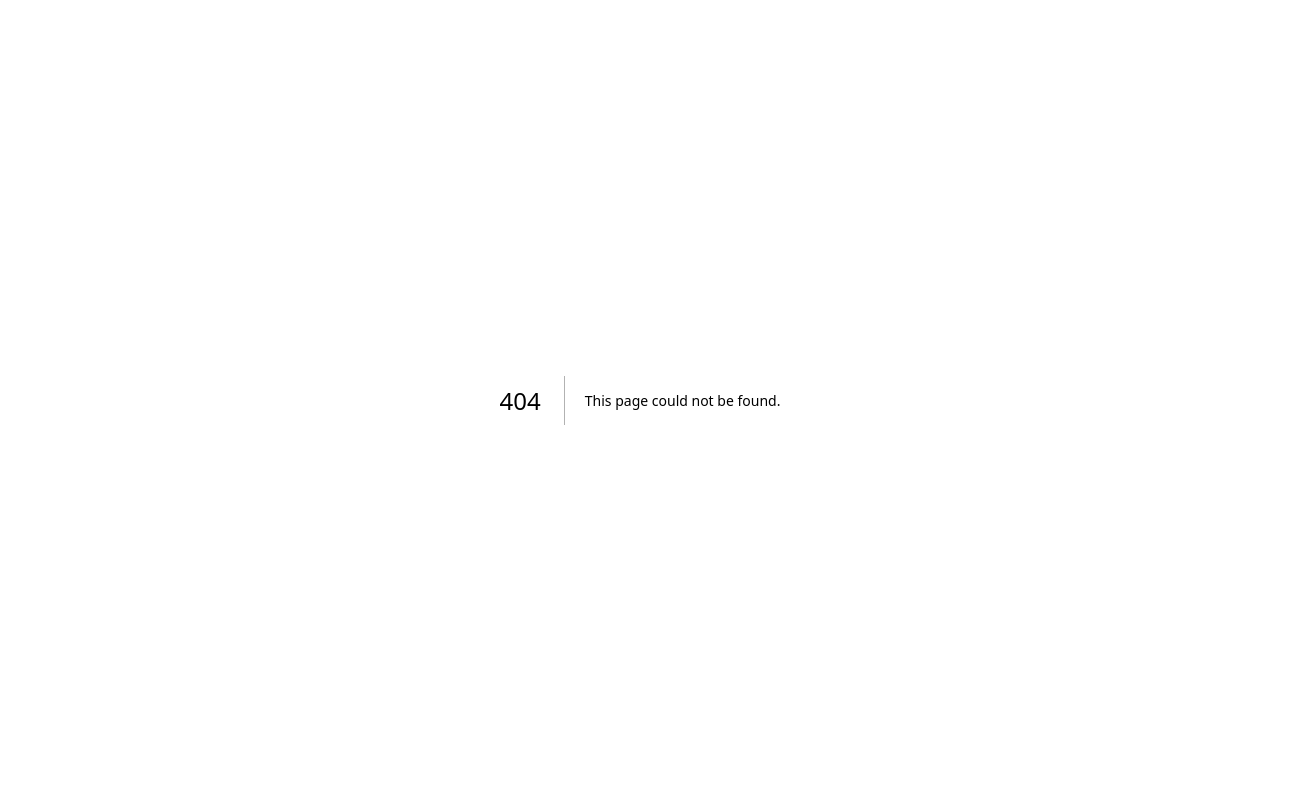
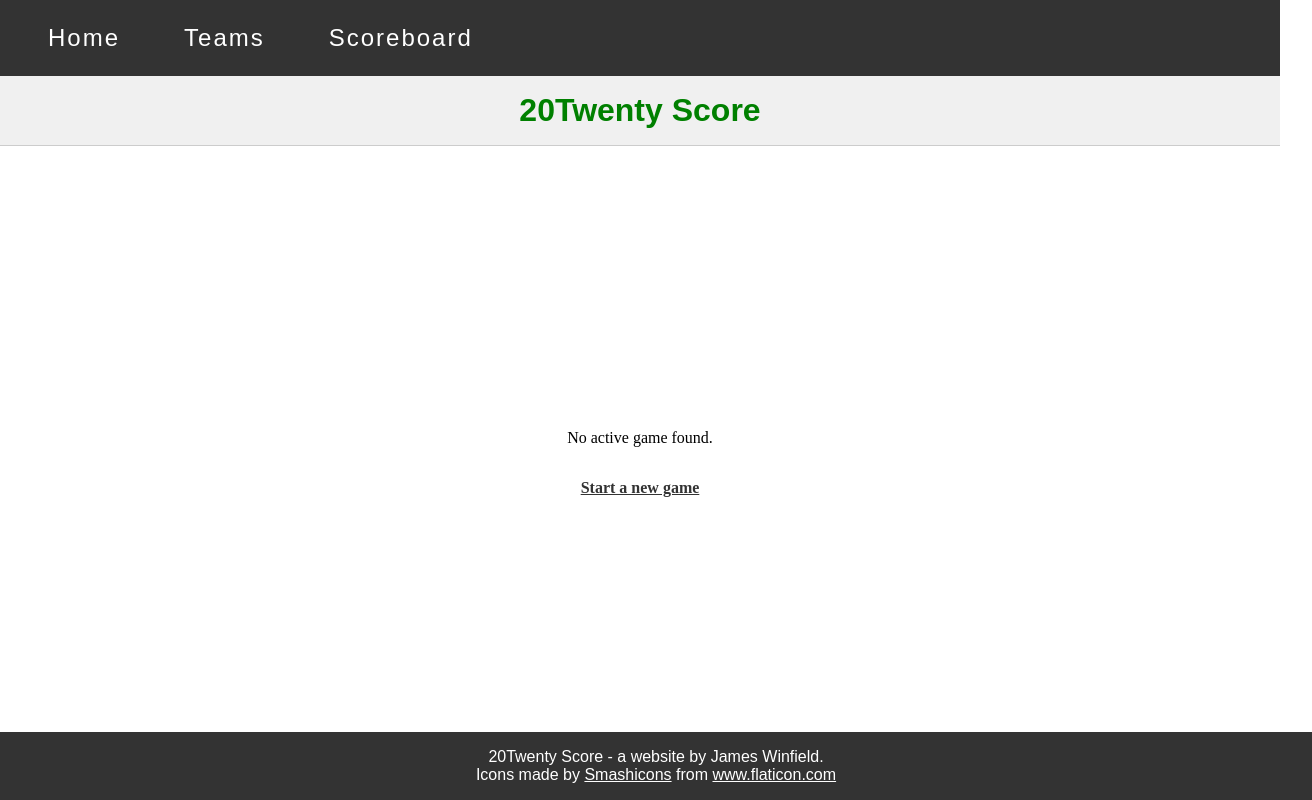
Before and after one commit to jamesthemullet/20TwentyScore, a Next.js app: page /scoreboard in a window 1280 px wide. Before the commit this address had no page. Shown: the whole page, 1312 px wide, since content can reach past the window. Built offline with nearby package versions, Linux system fonts and the light colour scheme.

Commit message:
scoreboard

```diff
--- a/pages/_app.tsx
+++ b/pages/_app.tsx
@@ -1,10 +1,24 @@
 import type { AppProps } from 'next/app';
+import { useEffect } from 'react';
 import { Global, css } from '@emotion/react';
 import { GameProvider } from '../context/GameContext';
+import { useGameScore } from '../context/GameScoreContext';
+
+function GameStatePersister() {
+  const { gameScore } = useGameScore();
+  useEffect(() => {
+    const gameStarted = gameScore.some((team) => team.players.some((p) => p.currentBowler));
+    if (gameStarted) {
+      localStorage.setItem('gameData', JSON.stringify(gameScore));
+    }
+  }, [gameScore]);
+  return null;
+}
 
 export default function App({ Component, pageProps }: AppProps) {
   return (
     <GameProvider>
+      <GameStatePersister />
       <Global styles={css`body { margin: 0; }`} />
       <Component {...pageProps} />
     </GameProvider>
--- /dev/null
+++ b/pages/scoreboard.tsx
@@ -0,0 +1,77 @@
+import React, { useEffect, useState } from 'react';
+import Link from 'next/link';
+import styled from '@emotion/styled';
+import Layout from '../components/layout/layout';
+import Scoreboard from '../components/scoreboard/scoreboard';
+import { useGameScore } from '../context/GameScoreContext';
+import { GameScore } from '../context/GameContext';
+
+const ScoreboardPage: React.FC = () => {
+  const { gameScore, setGameScore } = useGameScore();
+  const [mounted, setMounted] = useState(false);
+  const [hasGameData, setHasGameData] = useState(false);
+
+  useEffect(() => {
+    const contextHasGame = gameScore.some((team) => team.players.some((p) => p.currentBowler));
+    if (contextHasGame) {
+      setHasGameData(true);
+      setMounted(true);
+      return;
+    }
+
+    const saved = localStorage.getItem('gameData');
+    if (saved) {
+      try {
+        const parsed = JSON.parse(saved) as GameScore;
+        setGameScore(parsed);
+        setHasGameData(true);
+      } catch {
+        // corrupted — leave hasGameData false
+      }
+    }
+    setMounted(true);
+  }, []); // eslint-disable-line react-hooks/exhaustive-deps
+
+  return (
+    <Layout>
+      <Main aria-label="Scorecard">
+        {mounted && (
+          <>
+            {hasGameData ? (
+              <Scoreboard handleShowTeam={() => undefined} />
+            ) : (
+              <EmptyState>
+                <p>No active game found.</p>
+                <Link href="/">Start a new game</Link>
+              </EmptyState>
+            )}
+          </>
+        )}
+      </Main>
+    </Layout>
+  );
+};
+
+export default ScoreboardPage;
+
+const Main = styled.main`
+  position: relative;
+  width: 100%;
+  max-width: 2000px;
+  margin: 0 auto;
+  flex: 1;
+  justify-content: center;
+`;
+
+const EmptyState = styled.div`
+  display: flex;
+  flex-direction: column;
+  align-items: center;
+  gap: 1rem;
+  margin-top: 2rem;
+
+  a {
+    color: #333;
+    font-weight: bold;
+  }
+`;
```
